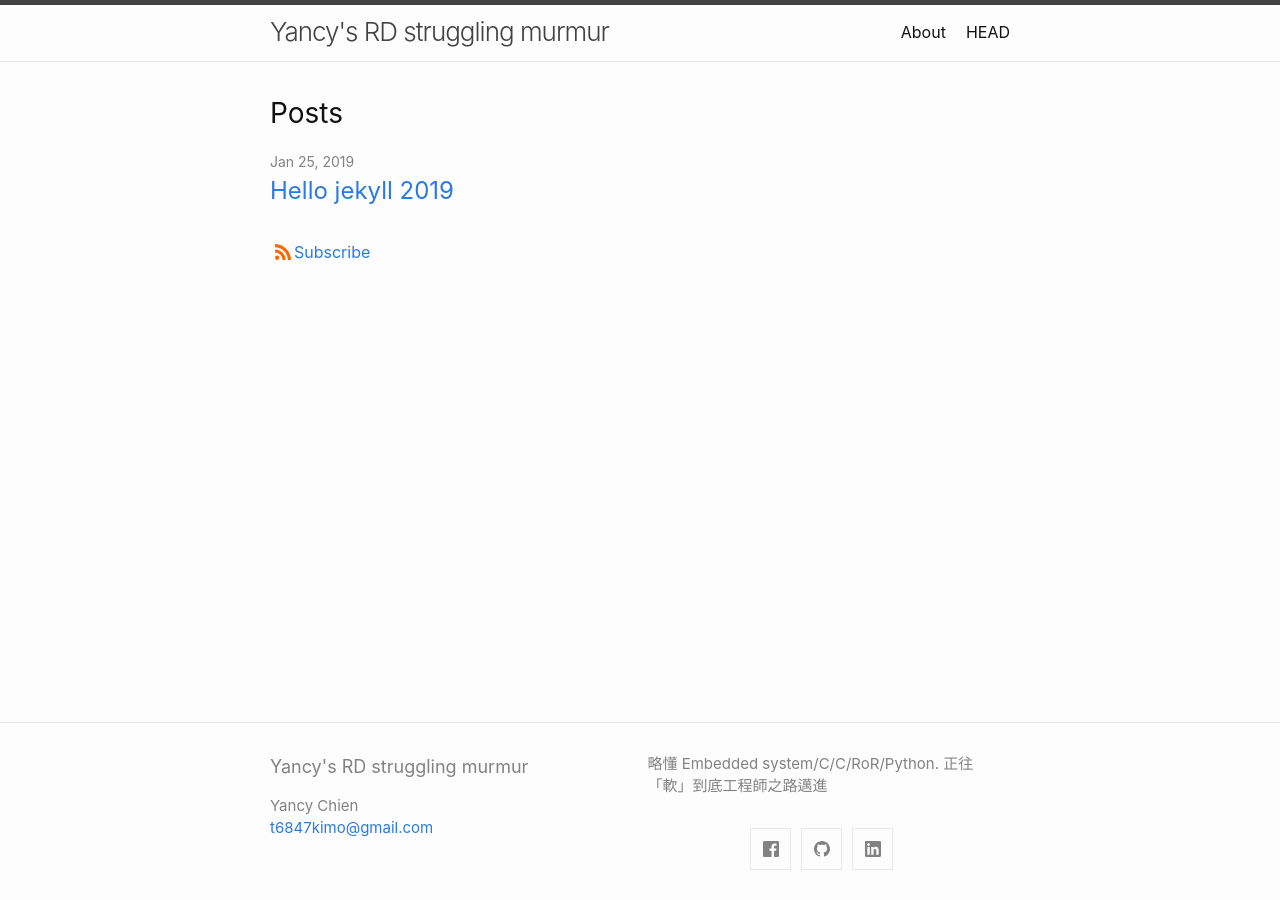
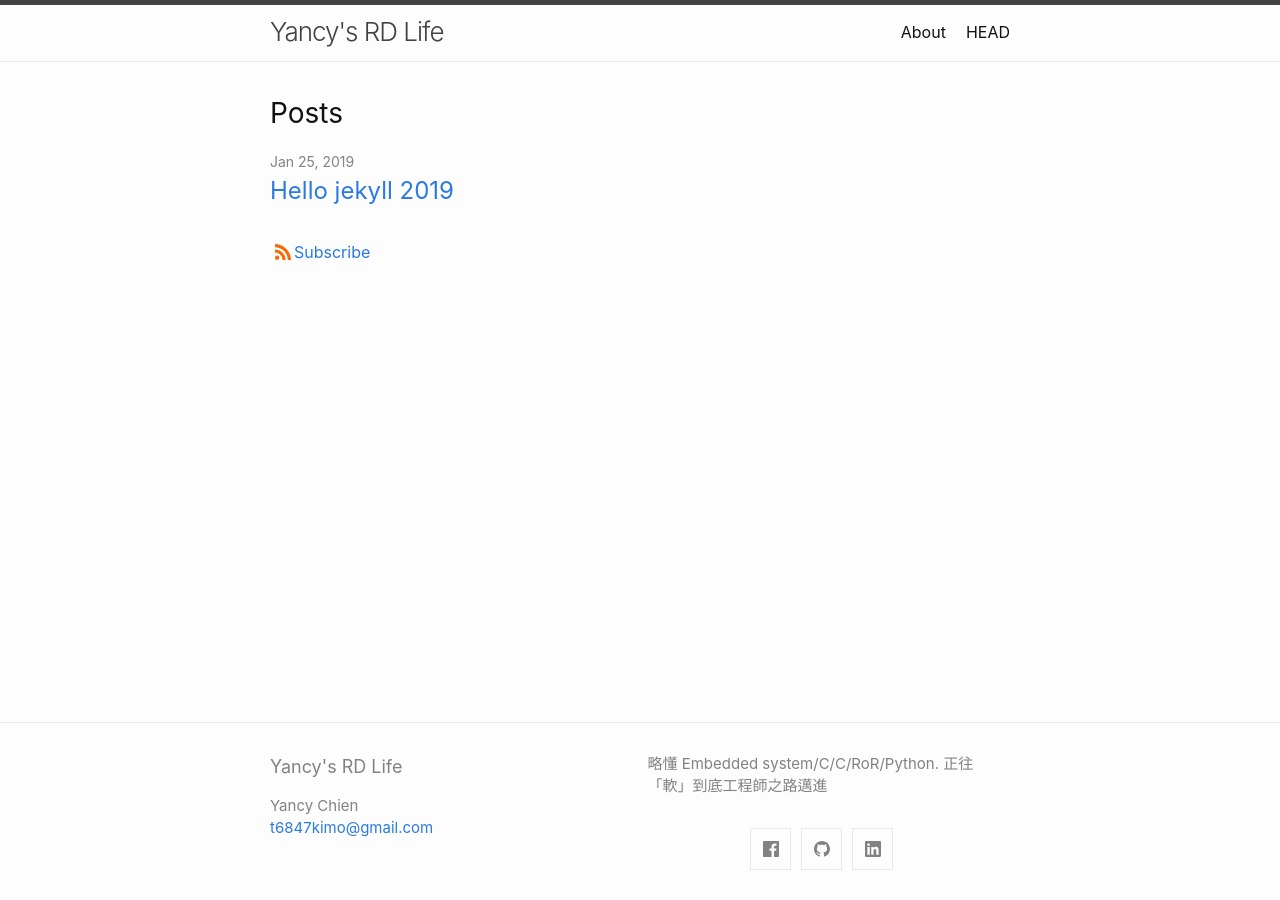
Before and after one commit to t6847kimo/blog, a Jekyll site: the page built from index.md, in a window 1280 px wide. Built offline with Jekyll 4.4.1, drawn with Linux system fonts in a browser that asks for light colours.

Commit message:
Update _config.yml

```diff
--- a/_config.yml
+++ b/_config.yml
@@ -1,4 +1,4 @@
-title: Yancy's RD struggling murmur
+title: Yancy's RD Life
 author: Yancy Chien
 email: t6847kimo@gmail.com
 description: > # this means to ignore newlines until "twitter_username:"
```
